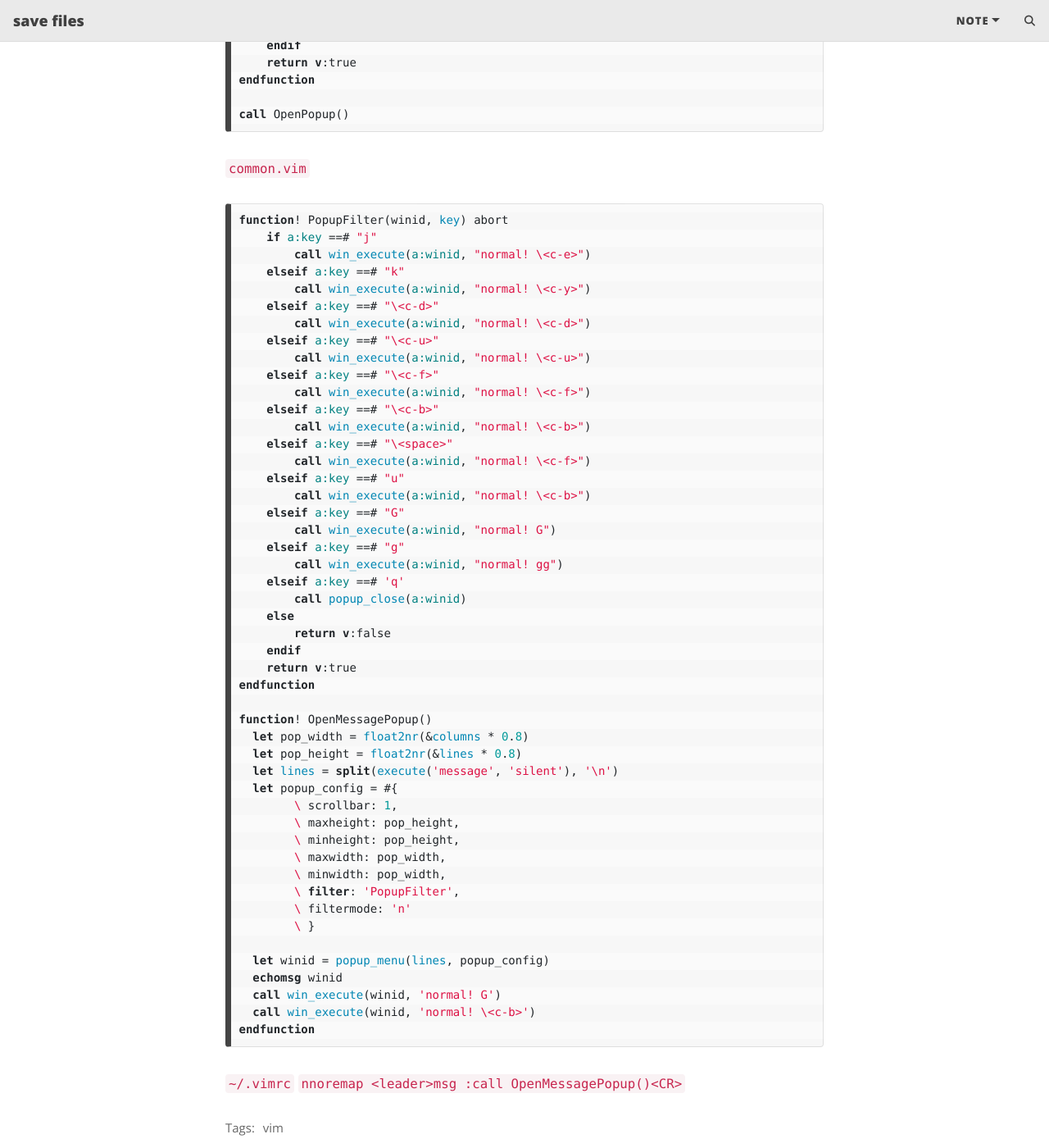
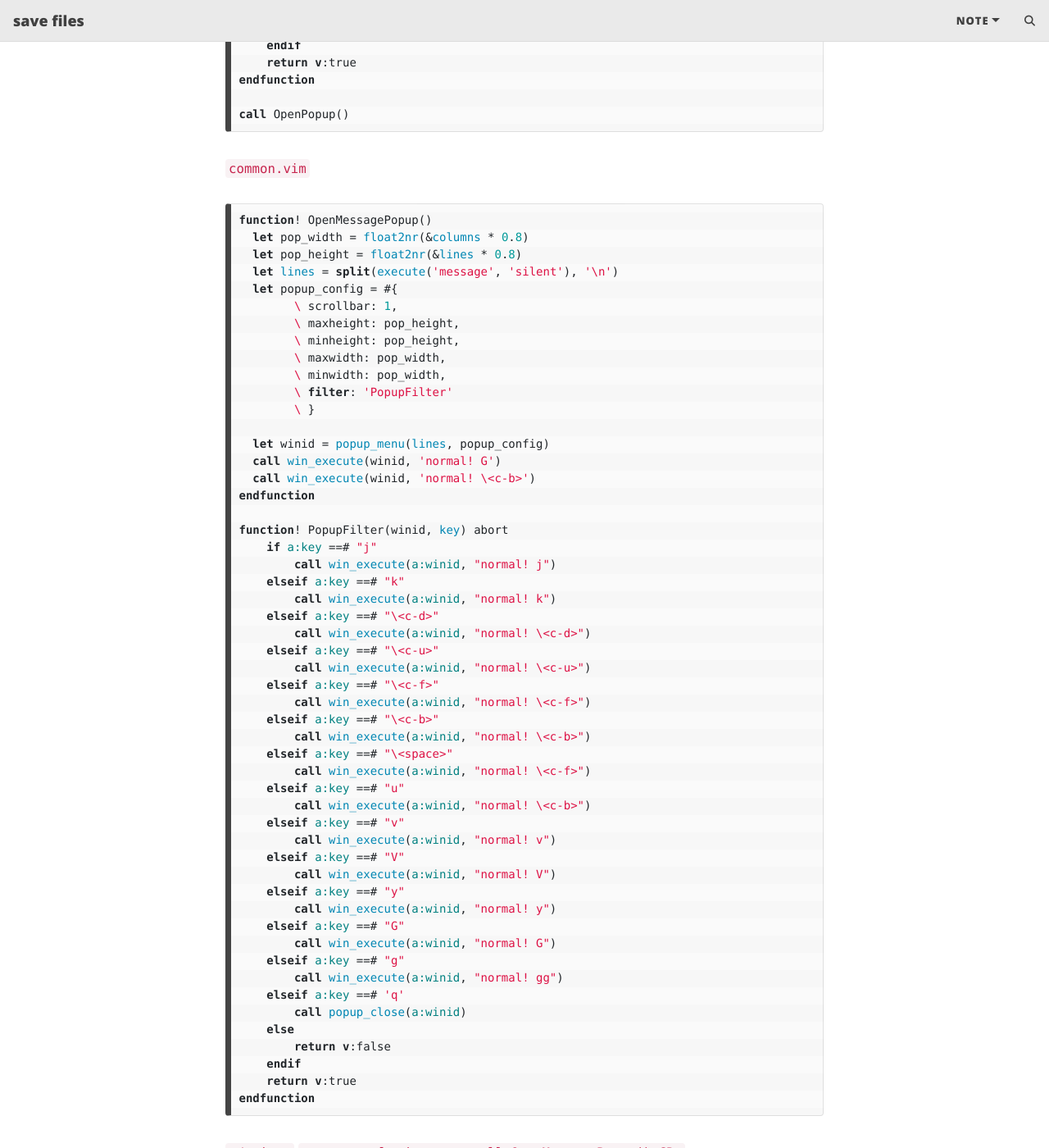
Before and after one commit to widehyo1/widehyo1.github.io, a Jekyll site: the page built from _posts/daily/2025-09-23-vim_floating_buffer.md, in a window 1280 px wide and 1400 px high, scrolled down 3016 px. Shown: the whole window at 82% size. Built offline with Jekyll 4.4.1, drawn with Linux system fonts in a browser that asks for light colours; comment, search, counter and statistics services are not loaded.

Commit message:
fix: record

````diff
--- a/_posts/daily/2025-09-23-vim_floating_buffer.md
+++ b/_posts/daily/2025-09-23-vim_floating_buffer.md
@@ -151,11 +151,29 @@ call OpenPopup()
 `common.vim`
 
 ```vim
+function! OpenMessagePopup()
+  let pop_width = float2nr(&columns * 0.8)
+  let pop_height = float2nr(&lines * 0.8)
+  let lines = split(execute('message', 'silent'), '\n')
+  let popup_config = #{
+        \ scrollbar: 1,
+        \ maxheight: pop_height,
+        \ minheight: pop_height,
+        \ maxwidth: pop_width,
+        \ minwidth: pop_width,
+        \ filter: 'PopupFilter'
+        \ }
+
+  let winid = popup_menu(lines, popup_config)
+  call win_execute(winid, 'normal! G')
+  call win_execute(winid, 'normal! \<c-b>')
+endfunction
+
 function! PopupFilter(winid, key) abort
     if a:key ==# "j"
-        call win_execute(a:winid, "normal! \<c-e>")
+        call win_execute(a:winid, "normal! j")
     elseif a:key ==# "k"
-        call win_execute(a:winid, "normal! \<c-y>")
+        call win_execute(a:winid, "normal! k")
     elseif a:key ==# "\<c-d>"
         call win_execute(a:winid, "normal! \<c-d>")
     elseif a:key ==# "\<c-u>"
@@ -168,6 +186,12 @@ function! PopupFilter(winid, key) abort
         call win_execute(a:winid, "normal! \<c-f>")
     elseif a:key ==# "u"
         call win_execute(a:winid, "normal! \<c-b>")
+    elseif a:key ==# "v"
+        call win_execute(a:winid, "normal! v")
+    elseif a:key ==# "V"
+        call win_execute(a:winid, "normal! V")
+    elseif a:key ==# "y"
+        call win_execute(a:winid, "normal! y")
     elseif a:key ==# "G"
         call win_execute(a:winid, "normal! G")
     elseif a:key ==# "g"
@@ -179,26 +203,6 @@ function! PopupFilter(winid, key) abort
     endif
     return v:true
 endfunction
-
-function! OpenMessagePopup()
-  let pop_width = float2nr(&columns * 0.8)
-  let pop_height = float2nr(&lines * 0.8)
-  let lines = split(execute('message', 'silent'), '\n')
-  let popup_config = #{
-        \ scrollbar: 1,
-        \ maxheight: pop_height,
-        \ minheight: pop_height,
-        \ maxwidth: pop_width,
-        \ minwidth: pop_width,
-        \ filter: 'PopupFilter',
-        \ filtermode: 'n'
-        \ }
-
-  let winid = popup_menu(lines, popup_config)
-  echomsg winid
-  call win_execute(winid, 'normal! G')
-  call win_execute(winid, 'normal! \<c-b>')
-endfunction
 ```
 
 `~/.vimrc`
````
